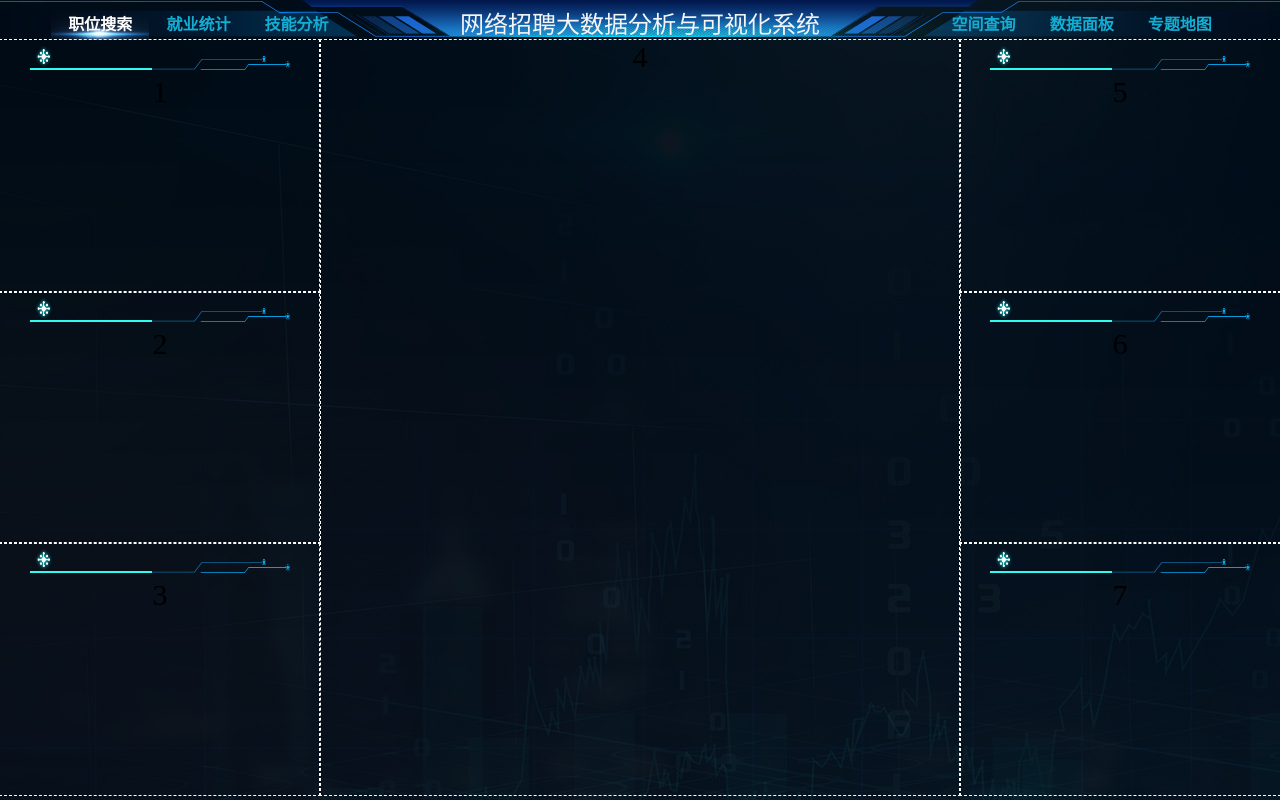
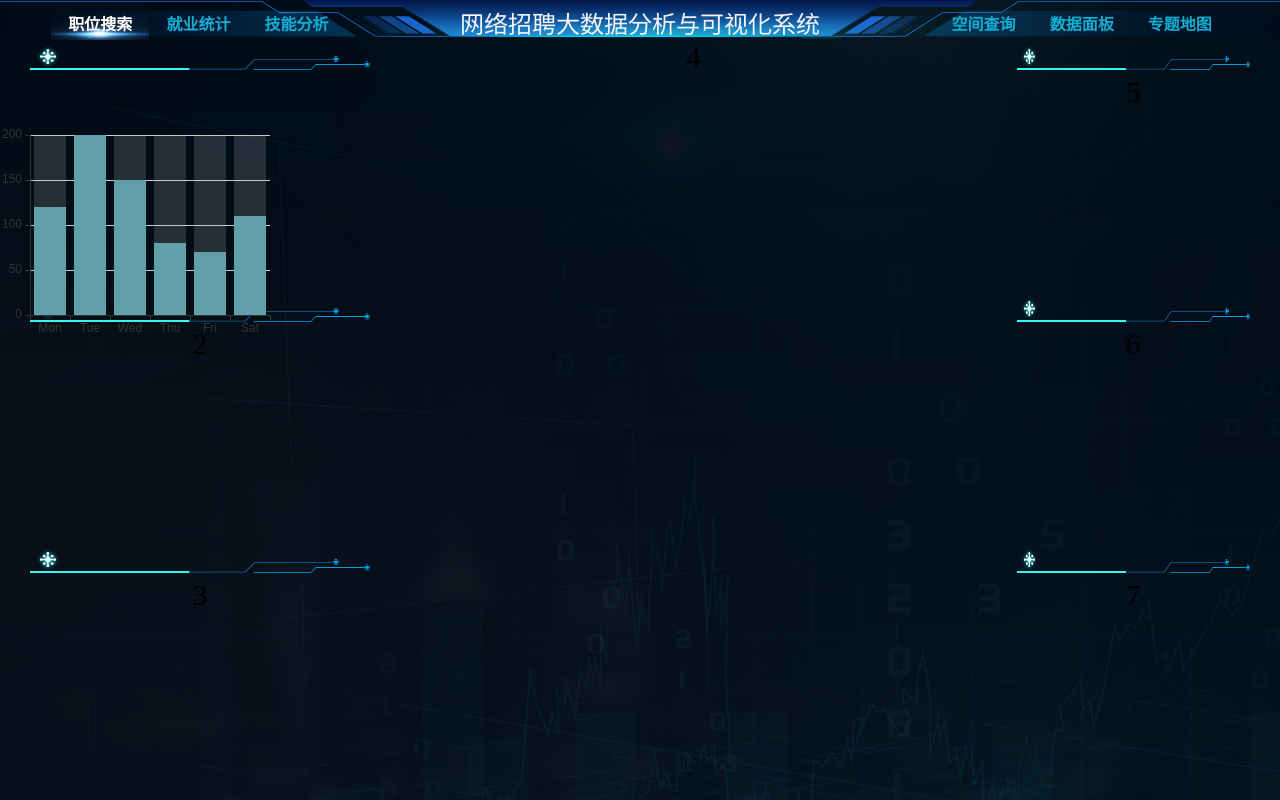
Before and after one commit to Mr-fangao/RecruitmentEmployment, a Vue app: page /jobsearch in a window 1280 px wide. Built offline with nearby package versions, Linux system fonts and the light colour scheme.

Commit message:
Echarts图表引入

```diff
--- a/src/App.vue
+++ b/src/App.vue
@@ -1,7 +1,6 @@
 <template>
   <div id="app" class="app">
     <Header v-show="$route.name !== 'Home'"></Header>
-    <!--    <img src="./assets/logo.png">-->
     <router-view />
   </div>
 </template>
@@ -19,6 +18,5 @@ export default {
 <style lang="less" scoped>
 .app {
   background: url(../src/assets/img/mainbg.jpg);
-  // background-color: aliceblue;
 }
 </style>
--- a/src/main.js
+++ b/src/main.js
@@ -7,7 +7,6 @@ import App from "./App.vue";
 import router from "./router";
 import store from "./store";
 import "./assets/css/global.css";
+import "./assets/css/globalpt.css";
 
-import myCharts from 'echarts'
-
-createApp(App).use(store).use(router).use(ElementPlus).use(myCharts).mount("#app");
+createApp(App).use(store).use(router).use(ElementPlus).mount("#app");
--- a/src/router/index.js
+++ b/src/router/index.js
@@ -1,7 +1,5 @@
 import { createRouter, createWebHistory } from "vue-router";
 import Home from "../views/Home.vue";
-// import Home from "../views/Home.vue";
-// import Login from"../views/Login.vue";
 
 const routes = [
   {
@@ -11,6 +9,11 @@ const routes = [
     meta: {
       showNav: true,
     },
+  },
+  {
+    path: "/jobsearch",
+    name: "jobsearch",
+    component: () => import("@/views/jobsearch"),
   },
   {
     path: "/data",
@@ -27,11 +30,7 @@ const routes = [
       import(/* webpackChunkName: "about" */ "../views/About.vue"),
   },
 
-  {
-    path: "/jobsearch",
-    name: "jobsearch",
-    component: () => import("@/views/jobsearch"),
-  },
+
   // {
   //   path: "/spatial",
   //   name: "spatial",
--- a/src/views/Home.vue
+++ b/src/views/Home.vue
@@ -74,7 +74,7 @@ export default {
       request.post("/api/user/queryuser", this.loginFrom).then((res) => {
         console.log(res.code);
         if (res.code == "0") {
-          this.$router.push({ name: "data" });
+          this.$router.push({ name: "jobsearch" });
         } else {
           this.$message({
             type: "error",
--- a/src/views/jobsearch.vue
+++ b/src/views/jobsearch.vue
@@ -1,27 +1,80 @@
 <template>
   <div class="grid-container">
-    <div class="pt1"><header></header>1</div>
-    <div class="pt2"><header></header>2</div>
-    <div class="pt3"><header></header>3</div>
+    <div class="pt1">
+      <header></header>
+      <div class="content" style="height: 192px; width: 400px">
+        <div id="myChart" :style="{ width: '300px', height: '300px' }"></div>
+      </div>
+    </div>
+    <div class="pt2">
+      <header></header>
+      2
+    </div>
+    <div class="pt3">
+      <header></header>
+      3
+    </div>
     <div class="pt4">4</div>
-    <div class="pt5"><header></header>5</div>
-    <div class="pt6"><header></header>6</div>
-    <div class="pt7"><header></header>7</div>
+    <div class="pt5">
+      <header></header>
+      5
+    </div>
+    <div class="pt6">
+      <header></header>
+      6
+    </div>
+    <div class="pt7">
+      <header></header>
+      7
+    </div>
   </div>
 </template>
 
 <script>
-import Header from "../components/Header.vue";
+let echarts = require("echarts/lib/echarts");
+require("echarts/lib/chart/bar");
+require("echarts/lib/component/tooltip");
+require("echarts/lib/component/title");
 export default {
-  components: { Header },
   name: "jobsearch",
   data() {},
+  mounted() {
+    this.drawLine();
+  },
+  methods: {
+    drawLine() {
+      // 基于准备好的dom，初始化echarts实例
+      let myChart = echarts.init(document.getElementById("myChart"));
+      // 绘制图表
+      var option;
+      option = {
+        color: ['#61a0a8'],
+        xAxis: {
+          type: "category",
+          data: ["Mon", "Tue", "Wed", "Thu", "Fri", "Sat"],
+        },
+        yAxis: {
+          type: "value",
+        },
+        series: [
+          {
+            data: [120, 200, 150, 80, 70, 110],
+            type: "bar",
+            showBackground: true,
+            backgroundStyle: {
+              color: "rgba(180, 180, 180, 0.2)",
+            },
+          },
+        ],
+      };
+
+      option && myChart.setOption(option);
+    },
+  },
 };
 </script>
 
 <style lang="less" scoped>
-@import "../assets/css/globalpt.css";
-
 .grid-container {
   display: grid;
   height: calc(100% - 45px);
@@ -32,10 +85,11 @@ export default {
     "pt2 pt4 pt6 "
     "pt3 pt4 pt7 ";
   background-color: transparent;
+
   div {
     text-align: center;
     font-size: 30px;
-    outline: 1px dashed #fff;
+    // outline: 1px dashed #fff;
   }
   .pt1 {
     grid-area: pt1;
```
Also changed, not shown: src/views/skillanalysis.vue (added, +13 -0 lines).
